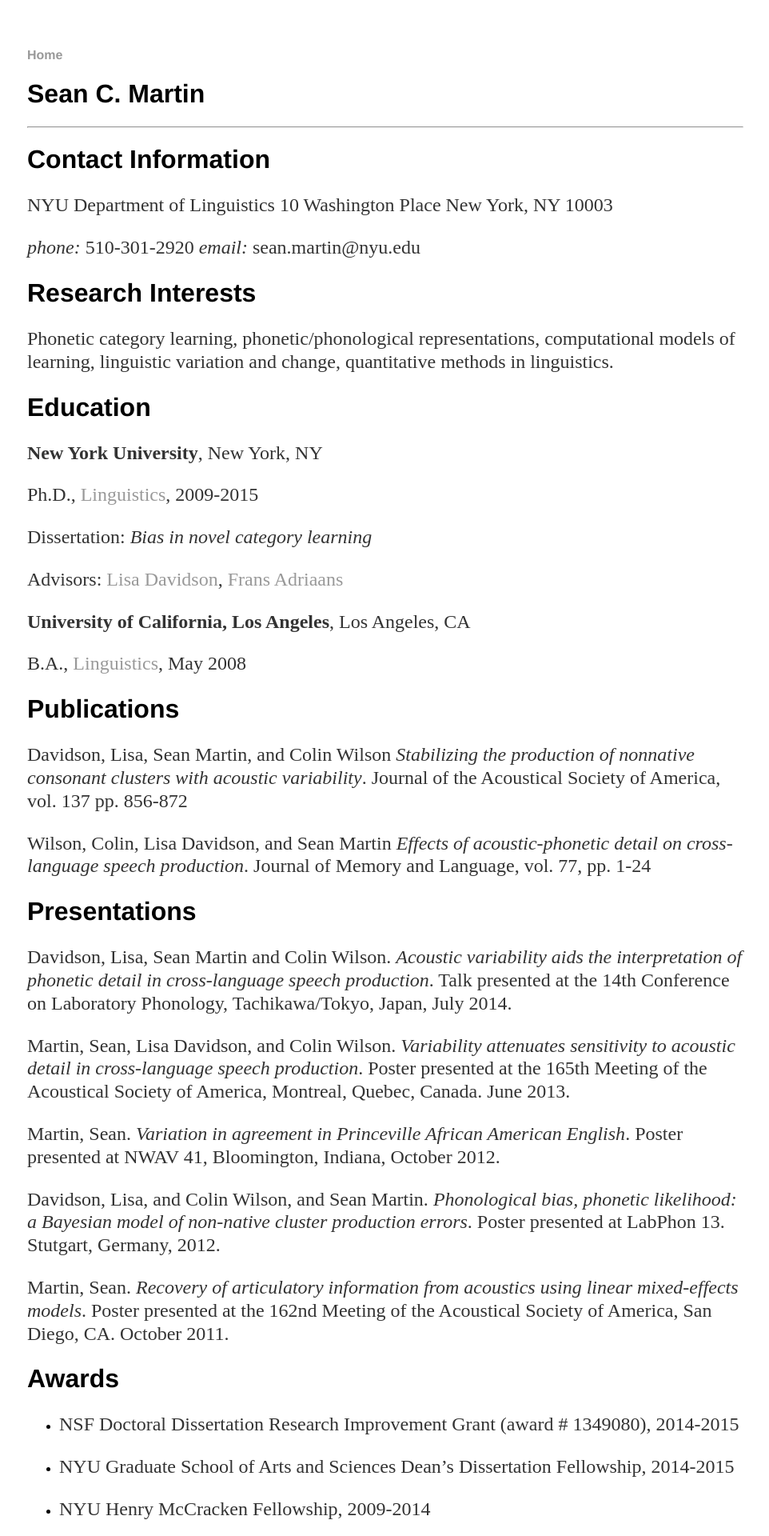
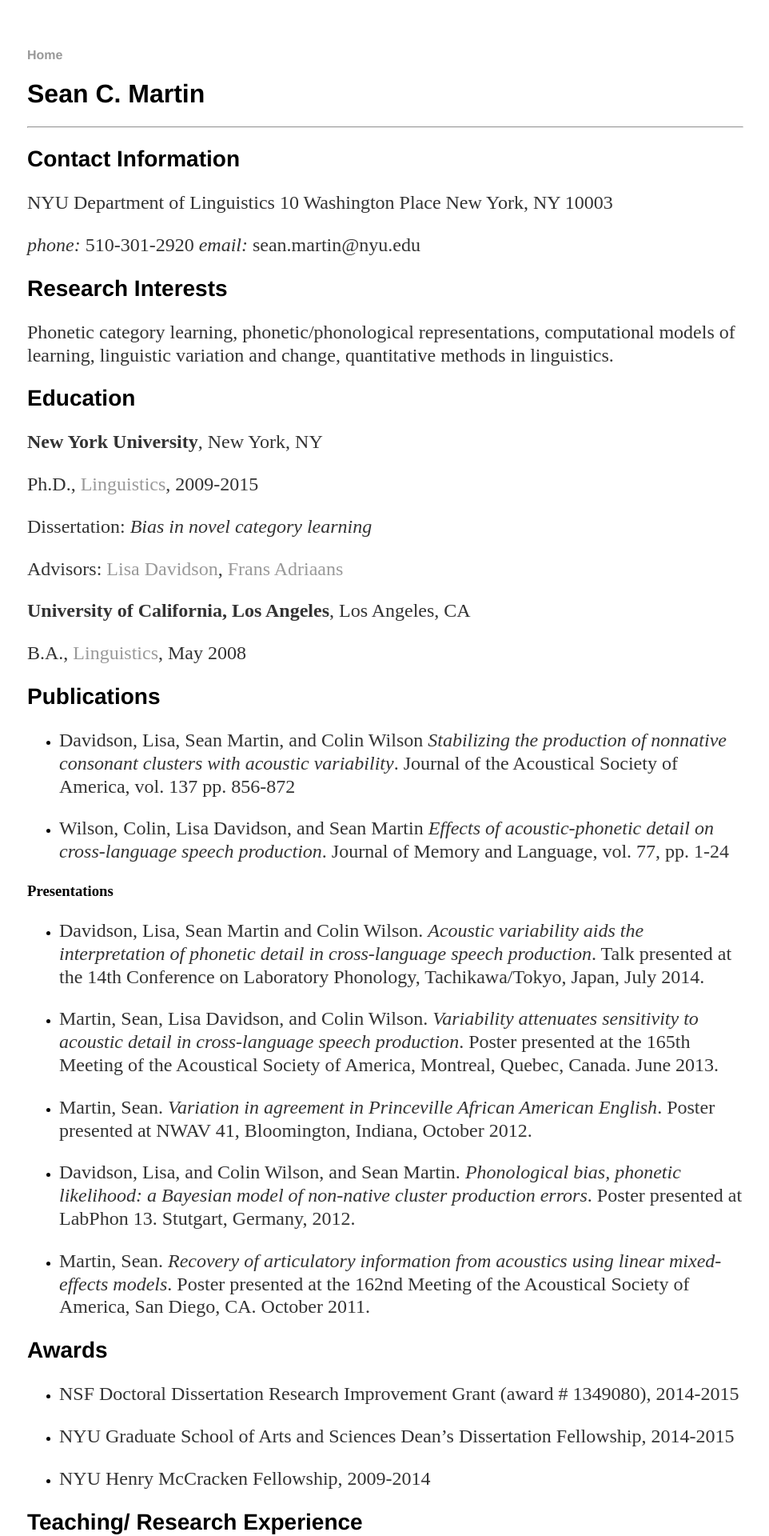
Before and after one commit to phasedchirp/phasedchirp.github.io, a Jekyll site: the page built from cv/index.md, in a window 1280 px wide. Shown: the top 1920 px of the page at 80% size, without its empty margins (158-1120 px from the left). Built offline with Jekyll 4.4.1, drawn with Linux system fonts in a browser that asks for light colours.

```diff
--- a/cv/index.md
+++ b/cv/index.md
@@ -4,10 +4,10 @@ name: CV - Sean Martin
 ---
 
 # Sean C. Martin
+
 -----------------------------------------
 
-Contact Information
-===================
+## Contact Information
 
 NYU Department of Linguistics
 10 Washington Place
@@ -16,15 +16,14 @@ New York, NY 10003
 *phone:* 510-301-2920
 *email:* sean.martin@nyu.edu
 
-Research Interests
-==================
+## Research Interests
+
 
 Phonetic category learning, phonetic/phonological representations,
 computational models of learning, linguistic variation and change,
 quantitative methods in linguistics.
 
-Education
-=========
+## Education
 
 **New York University**, New York, NY
 
@@ -39,47 +38,44 @@ Adriaans](https://files.nyu.edu/fa46/public/)
 
 B.A., [Linguistics](http://www.linguistics.ucla.edu/), May 2008
 
-Publications
-============
+## Publications
 
-Davidson, Lisa, Sean Martin, and Colin Wilson *Stabilizing the
+- Davidson, Lisa, Sean Martin, and Colin Wilson *Stabilizing the
 production of nonnative consonant clusters with acoustic variability*.
 Journal of the Acoustical Society of America, vol. 137 pp. 856-872
 
-Wilson, Colin, Lisa Davidson, and Sean Martin *Effects of
+- Wilson, Colin, Lisa Davidson, and Sean Martin *Effects of
 acoustic-phonetic detail on cross-language speech production*.
 Journal of Memory and Language, vol. 77, pp. 1-24
 
-Presentations
-=============
+### Presentations
 
-Davidson, Lisa, Sean Martin and Colin Wilson. *Acoustic variability aids
-the interpretation of phonetic detail in cross-language speech
-production*.
-Talk presented at the 14th Conference on Laboratory Phonology,
-Tachikawa/Tokyo, Japan, July 2014.
+- Davidson, Lisa, Sean Martin and Colin Wilson. *Acoustic variability aids
+  the interpretation of phonetic detail in cross-language speech
+  production*.
+  Talk presented at the 14th Conference on Laboratory Phonology,
+  Tachikawa/Tokyo, Japan, July 2014.
 
-Martin, Sean, Lisa Davidson, and Colin Wilson. *Variability attenuates
-sensitivity to acoustic detail in cross-language speech production*.
-Poster presented at the 165th Meeting of the Acoustical Society of
-America, Montreal, Quebec, Canada. June 2013.
+- Martin, Sean, Lisa Davidson, and Colin Wilson. *Variability attenuates
+  sensitivity to acoustic detail in cross-language speech production*.
+  Poster presented at the 165th Meeting of the Acoustical Society of
+  America, Montreal, Quebec, Canada. June 2013.
 
-Martin, Sean. *Variation in agreement in Princeville African American
-English*.
-Poster presented at NWAV 41, Bloomington, Indiana, October 2012.
+- Martin, Sean. *Variation in agreement in Princeville African American
+  English*.
+  Poster presented at NWAV 41, Bloomington, Indiana, October 2012.
 
-Davidson, Lisa, and Colin Wilson, and Sean Martin. *Phonological bias,
-phonetic likelihood: a Bayesian model of non-native cluster production
-errors*.
-Poster presented at LabPhon 13. Stutgart, Germany, 2012.
+- Davidson, Lisa, and Colin Wilson, and Sean Martin. *Phonological bias,
+  phonetic likelihood: a Bayesian model of non-native cluster production
+  errors*.
+  Poster presented at LabPhon 13. Stutgart, Germany, 2012.
 
-Martin, Sean. *Recovery of articulatory information from acoustics using
-linear mixed-effects models*.
-Poster presented at the 162nd Meeting of the Acoustical Society of
-America, San Diego, CA. October 2011.
+- Martin, Sean. *Recovery of articulatory information from acoustics using
+  linear mixed-effects models*.
+  Poster presented at the 162nd Meeting of the Acoustical Society of
+  America, San Diego, CA. October 2011.
 
-Awards
-======
+## Awards
 
 -   NSF Doctoral Dissertation Research Improvement Grant (award \#
     1349080), 2014-2015
@@ -89,8 +85,8 @@ Awards
 
 -   NYU Henry McCracken Fellowship, 2009-2014
 
-Teaching/ Research Experience
-=============================
+## Teaching/ Research Experience
+
 
 **Instructor**
 
```
